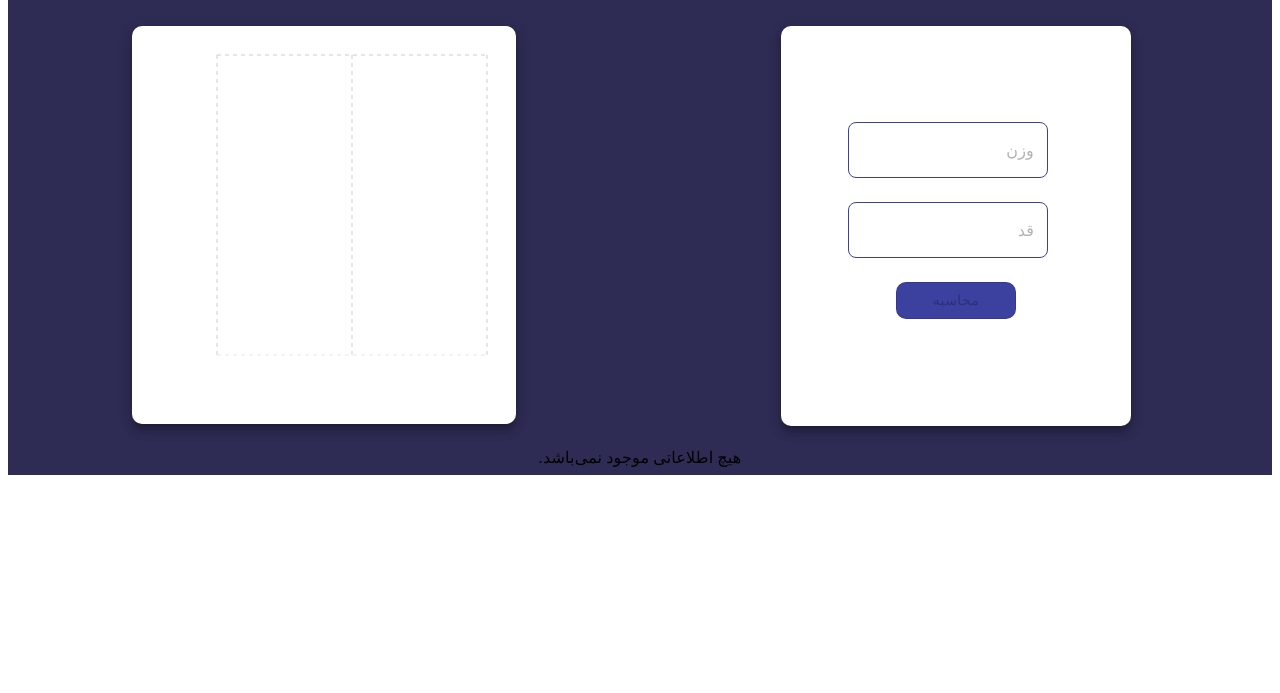
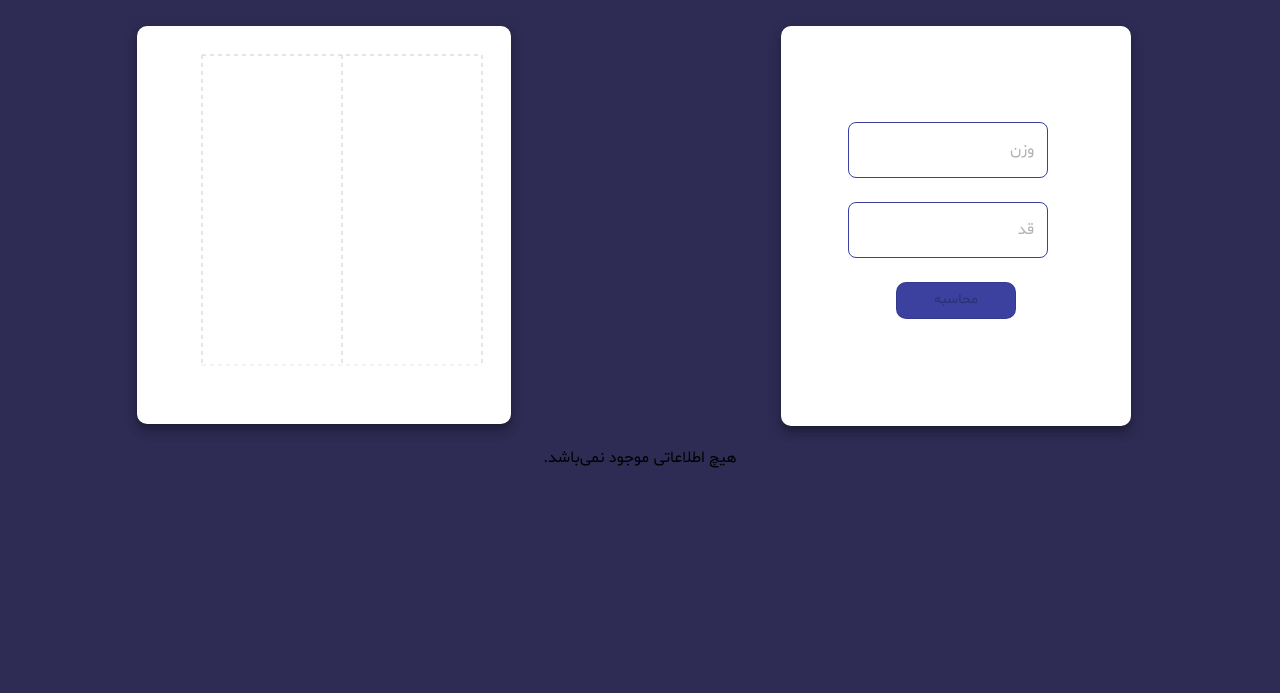
Before and after one commit to zahra-71/BMI, a React app: page / in a window 1280 px wide. Shown: the part 107-800 px from the top of the page. Built offline with nearby package versions, Linux system fonts and the light colour scheme.

Commit message:
bug fixed (added font, undo button, changed screenshot)

```diff
--- a/src/components/App.css
+++ b/src/components/App.css
@@ -1,24 +1,3 @@
 .App {
   text-align: center;
-  background-color: #2E2C54;
 }
-
-.App-logo {
-  height: 40vmin;
-  pointer-events: none;
-}
-
-@media (prefers-reduced-motion: no-preference) {
-  .App-logo {
-    animation: App-logo-spin infinite 20s linear;
-  }
-}
-
-@keyframes App-logo-spin {
-  from {
-    transform: rotate(0deg);
-  }
-  to {
-    transform: rotate(360deg);
-  }
-}
--- a/src/components/App.js
+++ b/src/components/App.js
@@ -1,7 +1,6 @@
 import { useEffect, useState } from 'react';
-import { Grid, Typography, Fade} from '@mui/material';
+import { Grid, Typography } from '@mui/material';
 import { v4 as uuid } from 'uuid';
-import './App.css';
 
 // components
 import { getData, storeData } from '../helpers/localStorage';
@@ -11,6 +10,7 @@ import Chart from './Chart/Chart';
 
 // styles
 import { MyResetButton, MyTypography } from './styles';
+import './App.css';
 
 function App() {
 
@@ -80,8 +80,9 @@ function App() {
           <Typography>هیچ اطلاعاتی موجود نمی‌باشد.</Typography>
         )}
       </div>
-      {getData('lastData') ? (
-        <MyResetButton onClick={handleUndo} variant="outlined">ریست</MyResetButton>
+      {(getData('lastData') && getData('lastData').length !== state.length)?
+      (
+        <MyResetButton onClick={handleUndo} variant="outlined">بازگرداندن</MyResetButton>
       ):(
        ''
       )}
--- a/src/components/BmiForm/BmiForm.js
+++ b/src/components/BmiForm/BmiForm.js
@@ -15,7 +15,7 @@ function BmiForm({change}) {
   const [state, setState] = useState(initialValues)
 
   const handleChange = (e) => {
-    const date = new Date().toLocaleString().split(',')[0]
+    const date = new Date().toLocaleDateString('fa-Ir').split(',')[0]
     setState({
       ...state,
       [e.target.name]: e.target.value,
@@ -60,4 +60,5 @@ function BmiForm({change}) {
 
   )
 }
+
 export default BmiForm;
--- a/src/components/BmiForm/styles.js
+++ b/src/components/BmiForm/styles.js
@@ -9,11 +9,11 @@ export const MyPaper = styled(Paper) (({ theme }) => ({
     border: '1px #9F0825',
     [theme.breakpoints.down('md')]: {
         marginBottom:theme.spacing(5),
-        height: 300
+        width: 345
     },
     [theme.breakpoints.down('sm')]: {
         marginBottom:theme.spacing(5),
-        width: 280
+        width: 300
     },
     "& .MuiPaper-root": {
         alignItems: "center",
--- a/src/components/Chart/Chart.js
+++ b/src/components/Chart/Chart.js
@@ -18,11 +18,12 @@ const CustomizedXAxisTick = (props) => {
 
 const CustomizedYAxisTick = (props) => {
   const {x, y, payload} = props;
+  const YAxios = new Number(payload.value).toLocaleString('fa-ir')
   return (
     <g transform={`translate(${x},${y})`}>
       <text x={0} y={5}
         textAnchor="start"
-        fill="#666">{payload.value}</text>
+        fill="#666">{YAxios}</text>
     </g>
   );
 }
@@ -37,7 +38,7 @@ function Chart ({data}) {
       elevation={8}
       sx={{borderRadius: "10px"}}
     >
-      <ResponsiveContainer width={340} height={340}>
+      <ResponsiveContainer>
         <LineChart
           stroke="#606161"
           data={newData}
--- a/src/components/Chart/styles.js
+++ b/src/components/Chart/styles.js
@@ -6,9 +6,9 @@ export const MyPaper = styled(Paper) (({ theme }) => ({
     paddingRight: theme.spacing(3),
     margin: "auto",
     height: 350,
-    width: 360,
+    width: 350,
     [theme.breakpoints.down('md')]: {
-        width: 340,
+        width: 330,
     },
     [theme.breakpoints.down('sm')]: {
         marginBottom:theme.spacing(5),
--- a/src/components/Info/Info.js
+++ b/src/components/Info/Info.js
@@ -1,6 +1,6 @@
 import { CardContent, Typography } from '@mui/material'
 import React from 'react'
-import DeleteForeverIcon from '@mui/icons-material/DeleteForever';
+import DeleteForeverIcon from '@mui/icons-material/DeleteForever'
 
 // styles
 import { MyRemoveButton, MyCard } from './styles'
@@ -15,7 +15,7 @@ function Info({bmi, weight, height, date, id, remove}) {
   return (
     <MyCard>
       <CardContent>
-        <Typography>BMI: {bmi}</Typography>
+        <Typography>شاخص توده بدنی: {bmi}</Typography>
         <Typography>وزن: {weight}</Typography>
         <Typography>قد: {height}</Typography>
         <Typography>تاریخ: {date}</Typography>
--- a/src/helpers/localStorage.js
+++ b/src/helpers/localStorage.js
@@ -1,5 +1,4 @@
 export const getData = (key) => {
-
     try{
         return JSON.parse(localStorage.getItem(key));
     } catch (err) {
--- a/src/index.css
+++ b/src/index.css
@@ -1,15 +1,11 @@
-@import './style/css/fonts.css'
+@import './style/css/fonts.css';
 
 body {
-  margin: 0;
-  /* font-family: -apple-system, BlinkMacSystemFont, 'Segoe UI', 'Roboto', 'Oxygen',
-    'Ubuntu', 'Cantarell', 'Fira Sans', 'Droid Sans', 'Helvetica Neue',
-    sans-serif; */
   -webkit-font-smoothing: antialiased;
   -moz-osx-font-smoothing: grayscale;
+  background-color:  #2E2C54;
 }
 
 code {
-  /* font-family: source-code-pro, Menlo, Monaco, Consolas, 'Courier New',
-    monospace; */
+  /* font-family: IRANSns; */
 }
--- a/src/style/css/fonts.css
+++ b/src/style/css/fonts.css
@@ -1,63 +1,70 @@
 /* ------------------------------------------------- */
 /* fonts.css */
 /* ------------------------------------------------- */
-@font-face {
+/* @font-face {
     font-family: IRANSans;
     font-style: normal;
     font-weight: normal;
     src: url('../fonts/eot/IRANSansWeb.eot'),
     /* src: url('../fonts/eot/IRANSansWeb.eot?#iefix') format('embedded-opentype'),  IE6-8 */
-         url('../fonts/ttf/IRANSansWeb.ttf') format('truetype'),
-         url('../fonts/woff/IRANSansWeb.woff') format('woff'),  /* FF3.6+, IE9, Chrome6+, Saf5.1+*/
-         url('../fonts/woff2/IRANSansWeb.woff2') format('woff');  /* FF3.6+, IE9, Chrome6+, Saf5.1+*/
-}
-@font-face {
+         /* url('../fonts/ttf/IRANSansWeb.ttf') format('truetype'), */
+         /* url('../fonts/woff/IRANSansWeb.woff') format('woff'),  FF3.6+, IE9, Chrome6+, Saf5.1+ */
+         /* url('../fonts/woff2/IRANSansWeb.woff2') format('woff');  FF3.6+, IE9, Chrome6+, Saf5.1+       */
+/* } */
+/* @font-face {
 	font-family: IRANSans-black;
 	font-style: normal;
 	font-weight: 900;
 	src: url('../fonts/eot/IRANSansWeb_Black.eot'),
 	/* src: url('../fonts/eot/IRANSansWeb_Black.eot?#iefix') format('embedded-opentype'),  IE6-8 */
-		 url('../fonts/woff2/IRANSansWeb_Black.woff2') format('woff2'),  /* FF39+,Chrome36+, Opera24+*/
-		 url('../fonts/woff/IRANSansWeb_Black.woff') format('woff'),  /* FF3.6+, IE9, Chrome6+, Saf5.1+*/
-		 url('../fonts/ttf/IRANSansWeb_Black.ttf') format('truetype');
-}
-@font-face {
+		 /* url('../fonts/woff2/IRANSansWeb_Black.woff2') format('woff2'),  FF39+,Chrome36+, Opera24+ */
+		 /* url('../fonts/woff/IRANSansWeb_Black.woff') format('woff'),  FF3.6+, IE9, Chrome6+, Saf5.1+ */
+		 /* url('../fonts/ttf/IRANSansWeb_Black.ttf') format('truetype'); */
+/* }  */
+/* @font-face {
 	font-family: IRANSans-bold;
 	font-style: normal;
 	font-weight: bold;
 	src: url('../fonts/eot/IRANSansWeb_Bold.eot'),
 	/* src: url('../fonts/eot/IRANSansWeb_Bold.eot?#iefix') format('embedded-opentype'),  IE6-8 */
-		 url('../fonts/woff2/IRANSansWeb_Bold.woff2') format('woff2'),  /* FF39+,Chrome36+, Opera24+*/
-		 url('../fonts/woff/IRANSansWeb_Bold.woff') format('woff'),  /* FF3.6+, IE9, Chrome6+, Saf5.1+*/
-		 url('../fonts/ttf/IRANSansWeb_Bold.ttf') format('truetype');
-}
-@font-face {
+		 /* url('../fonts/woff2/IRANSansWeb_Bold.woff2') format('woff2'),  FF39+,Chrome36+, Opera24+ */
+		 /* url('../fonts/woff/IRANSansWeb_Bold.woff') format('woff'),  FF3.6+, IE9, Chrome6+, Saf5.1+ */
+		 /* url('../fonts/ttf/IRANSansWeb_Bold.ttf') format('truetype'); */
+/* }  */
+/* @font-face {
 	font-family: IRANSans-medium;
 	font-style: normal;
 	font-weight: 500;
 	src: url('../fonts/eot/IRANSansWeb_Medium.eot'),
 	/* src: url('../fonts/eot/IRANSansWeb_Medium.eot?#iefix') format('embedded-opentype'),  IE6-8 */
-		 url('../fonts/woff2/IRANSansWeb_Medium.woff2') format('woff2'),  /* FF39+,Chrome36+, Opera24+*/
-		 url('../fonts/woff/IRANSansWeb_Medium.woff') format('woff'),  /* FF3.6+, IE9, Chrome6+, Saf5.1+*/
-		 url('../fonts/ttf/IRANSansWeb_Medium.ttf') format('truetype');
-}
-@font-face {
+		 /* url('../fonts/woff2/IRANSansWeb_Medium.woff2') format('woff2'),  FF39+,Chrome36+, Opera24+ */
+		 /* url('../fonts/woff/IRANSansWeb_Medium.woff') format('woff'),  FF3.6+, IE9, Chrome6+, Saf5.1+ */
+		 /* url('../fonts/ttf/IRANSansWeb_Medium.ttf') format('truetype'); */
+/* }  */
+/* @font-face {
 	font-family: IRANSans-light;
 	font-style: normal;
 	font-weight: 300;
 	src: url('../fonts/eot/IRANSansWeb_Light.eot'),
 	/* src: url('../fonts/eot/IRANSansWeb_Light.eot?#iefix') format('embedded-opentype'),  IE6-8 */
-		 url('../fonts/woff2/IRANSansWeb_Light.woff2') format('woff2'),  /* FF39+,Chrome36+, Opera24+*/
-		 url('../fonts/woff/IRANSansWeb_Light.woff') format('woff'),  /* FF3.6+, IE9, Chrome6+, Saf5.1+*/
-		 url('../fonts/ttf/IRANSansWeb_Light.ttf') format('truetype');
-}
-@font-face {
+		 /* url('../fonts/woff2/IRANSansWeb_Light.woff2') format('woff2'),  FF39+,Chrome36+, Opera24+ */
+		 /* url('../fonts/woff/IRANSansWeb_Light.woff') format('woff'),  FF3.6+, IE9, Chrome6+, Saf5.1+ */
+		 /* url('../fonts/ttf/IRANSansWeb_Light.ttf') format('truetype'); */
+/* }  */
+/* @font-face {
 	font-family: IRANSans-ultralight;
 	font-style: normal;
 	font-weight: 200;
 	src: url('../fonts/eot/IRANSansWeb_UltraLight.eot'),
 	/* src: url('../fonts/eot/IRANSansWeb_UltraLight.eot?#iefix') format('embedded-opentype'),  IE6-8 */
-		 url('../fonts/woff2/IRANSansWeb_UltraLight.woff2') format('woff2'),  /* FF39+,Chrome36+, Opera24+*/
-		 url('../fonts/woff/IRANSansWeb_UltraLight.woff') format('woff'),  /* FF3.6+, IE9, Chrome6+, Saf5.1+*/
-		 url('../fonts/ttf/IRANSansWeb_UltraLight.ttf') format('truetype');
+		 /* url('../fonts/woff2/IRANSansWeb_UltraLight.woff2') format('woff2'),  FF39+,Chrome36+, Opera24+ */
+		 /* url('../fonts/woff/IRANSansWeb_UltraLight.woff') format('woff'),  FF3.6+, IE9, Chrome6+, Saf5.1+ */
+		 /* url('../fonts/ttf/IRANSansWeb_UltraLight.ttf') format('truetype'); */
+/* }   */
+
+/* ----------------- shabnam font ------------------ */
+
+@font-face {
+	font-family: Shabnam;
+	src: url('../shabnam/shabnam_medium.ttf') format('truetype');;
 }
--- a/src/themes/default.js
+++ b/src/themes/default.js
@@ -1,4 +1,3 @@
-
 const primary = "#536DFE";
 const secondary = "#FF5C93";
 const warning = "#FFC260";
@@ -34,4 +33,5 @@ const defaultTheme = {
 
     }
 }
+
 export default defaultTheme;
--- a/src/themes/index.js
+++ b/src/themes/index.js
@@ -1,5 +1,20 @@
 import { createTheme } from '@mui/material/styles';
 import defaultTheme from "./default";
+
+const fonts = {
+    typography: {
+        fontFamily: 'Shabnam',
+    },
+   components: {
+       MuiScopedCssBaseLine: {
+           styleOverrides: {
+               root: {
+                   fontFamily: 'Shabnam'
+               }
+           }
+       }
+   }
+}
 
 const overrides = {
     typography: {
@@ -10,7 +25,8 @@ const overrides = {
 }
 const themes = {
     default: createTheme({
-        ...defaultTheme, ...overrides
+        ...defaultTheme, ...overrides, ...fonts
     })
 }
+
 export default themes;
```
Also changed, not shown: README.md, src/components/styles.js (line endings or trailing spaces), src/images/Screenshot.png, src/style/shabnam/shabnam_bold.ttf (added), src/style/shabnam/shabnam_en_digits.ttf (added), src/style/shabnam/shabnam_medium.ttf (added).
